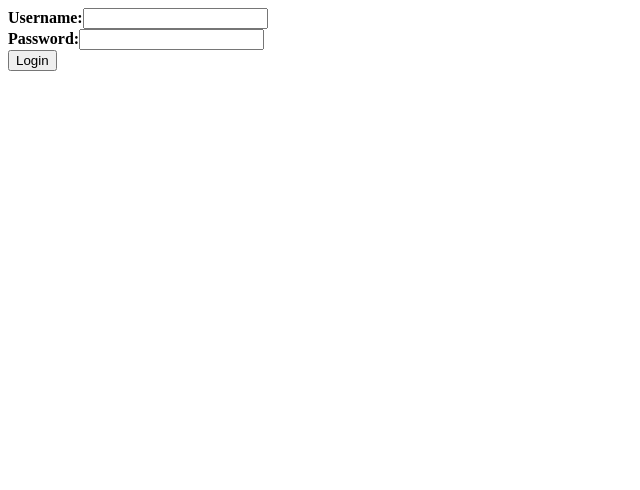
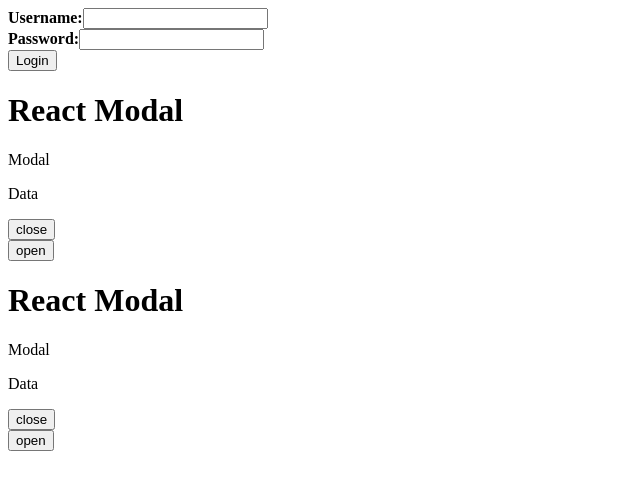
Before and after one commit to DSM12/funnymoney, a React (Create React App) app in the folder client/: page / in a window 1280 px wide. Shown: the top 490 px of the page, without its empty margins (0-640 px from the left). Built offline with nearby package versions, Linux system fonts and the light colour scheme.

Commit message:
Started the CreateNewAcct component, Created Modal component, and created the Dashboard component

```diff
--- a/client/src/App.js
+++ b/client/src/App.js
@@ -1,11 +1,13 @@
 import React from "react";
 import { BrowserRouter as Router, Route, Switch } from "react-router-dom";
 import Home from "./pages/Home";
+import Dashboard from "./components/Dashboard";
 
 function App() {
   return (
     <div>
       <Home></Home>
+      <Dashboard></Dashboard>
     </div>
   );
 }
--- a/client/src/components/CreateNewAcct/index.js
+++ b/client/src/components/CreateNewAcct/index.js
@@ -1,6 +1,6 @@
 import React from "react";
 
-function CreateNewAcct({FullName, UserName, Email,Password, handleInputChange, handleFormSubmit }) {
+function CreateNewAcct({FullName, UserName, Email,Phone, Password, handleInputChange, handleFormSubmit }) {
     return (
         <form>
             <div className="form-inline">
--- /dev/null
+++ b/client/src/components/Dashboard/index.js
@@ -0,0 +1,36 @@
+import React, { Component } from "react";
+import ReactDOM from "react-dom";
+import Modal from "../Modal"
+
+class Dashboard extends Component {
+  state = { show: false };
+
+  showModal = () => {
+    this.setState({ show: true });
+  };
+
+  hideModal = () => {
+    this.setState({ show: false });
+  };
+
+  render() {
+    return (
+      <main>
+        <h1>React Modal</h1>
+        <Modal show={this.state.show} handleClose={this.hideModal}>
+          <p>Modal</p>
+          <p>Data</p>
+        </Modal>
+        <button type="button" onClick={this.showModal}>
+          open
+        </button>
+      </main>
+    );
+  }
+}
+
+const container = document.createElement("div");
+document.body.appendChild(container);
+ReactDOM.render(<Dashboard />, container);
+
+export default Dashboard;
--- /dev/null
+++ b/client/src/components/Modal/index.js
@@ -0,0 +1,16 @@
+import React from "react";
+
+const Modal = ({ handleClose, show, children }) => {
+    const showHideClassName = show ? "modal display-block" : "modal display-none";
+
+    return (
+      <div className={showHideClassName}>
+        <section className="modal-main">
+          {children}
+          <button onClick={handleClose}>close</button>
+        </section>
+      </div>
+    );
+  };
+
+export default Modal;
--- /dev/null
+++ b/client/src/components/Modal/style.css
@@ -0,0 +1,26 @@
+.modal {
+    position: fixed;
+    top: 0;
+    left: 0;
+    width:100%;
+    height: 100%;
+    background: rgba(0, 0, 0, 0.6);
+  }
+
+  .modal-main {
+    position:fixed;
+    background: white;
+    width: 80%;
+    height: auto;
+    top:50%;
+    left:50%;
+    transform: translate(-50%,-50%);
+  }
+
+  .display-block {
+    display: block;
+  }
+
+  .display-none {
+    display: none;
+  }
```
Also changed, not shown: 2 other files (tests, documents, lock files or other folders).
